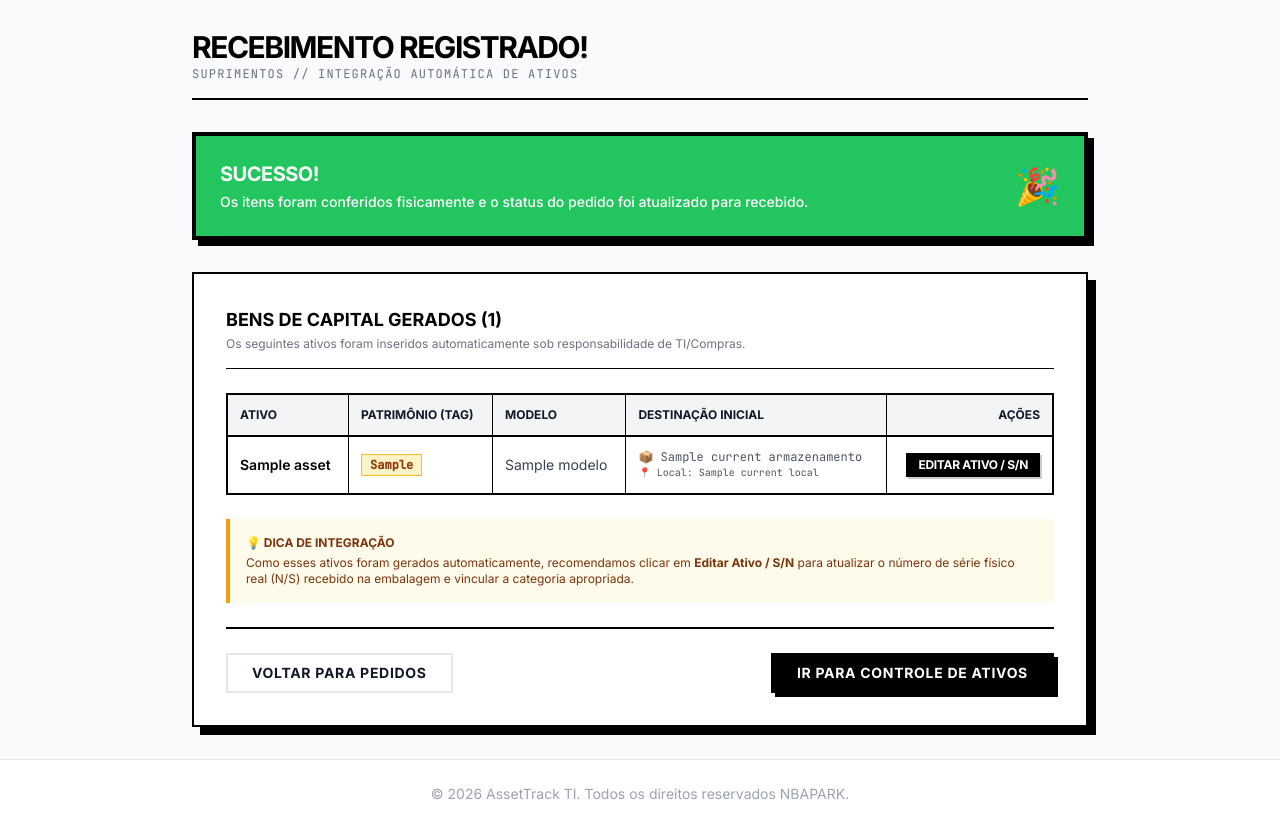
After one commit to nbaparkdev/assettrack_ti, a Python web app: template app/templates/procurement/receiving_success.html in a window 1280 px wide. The commit adds this page. Run offline with Jinja, Linux system fonts and the light colour scheme; the template is opened without the code that fills it: most values are stand-ins (such as "Sample title", 1, 10 or a date in 2020); some libraries are stand-ins or nearby versions.

Commit message:
feat: implement automatic asset creation and location assignment during procurement receiving flow

```diff
--- a/app/templates/assets/list.html
+++ b/app/templates/assets/list.html
@@ -22,6 +22,10 @@
             </a>
 
             {% if user.role.value|lower in ['admin', 'gerente_ti', 'gerente_infra'] %}
+            <a href="/assets/admin/localizacoes"
+                class="hidden md:flex items-center gap-2 bg-white border-2 border-black text-black px-4 py-3 rounded-none text-sm font-bold uppercase tracking-widest hover:bg-gray-100 transition shadow-[4px_4px_0px_0px_rgba(0,0,0,1)] hover:translate-x-[1px] hover:translate-y-[1px] hover:shadow-[2px_2px_0px_0px_rgba(0,0,0,1)]">
+                Localizações
+            </a>
             <a href="/assets/admin/categorias"
                 class="hidden md:flex items-center gap-2 bg-white border-2 border-black text-black px-4 py-3 rounded-none text-sm font-bold uppercase tracking-widest hover:bg-gray-100 transition shadow-[4px_4px_0px_0px_rgba(0,0,0,1)] hover:translate-x-[1px] hover:translate-y-[1px] hover:shadow-[2px_2px_0px_0px_rgba(0,0,0,1)]">
                 Categorias
--- a/app/templates/base.html
+++ b/app/templates/base.html
@@ -126,6 +126,11 @@
                                 <a href="/movimentacoes" class="px-3 py-1 text-xs font-bold uppercase tracking-wider text-gray-500 hover:text-black hover:bg-gray-50 transition-all border border-transparent hover:border-gray-200">
                                     Log
                                 </a>
+                                {% if user.role.value|lower in ['admin', 'gerente_ti', 'gerente_infra'] %}
+                                <a href="/assets/admin/localizacoes" class="px-3 py-1 text-xs font-bold uppercase tracking-wider text-gray-500 hover:text-black hover:bg-gray-50 transition-all border border-transparent hover:border-gray-200">
+                                    Localizações
+                                </a>
+                                {% endif %}
                                 {% endif %}
                                 {% if user.role.value|lower in request.state.menu_permissions.get('fornecedores', ['admin', 'gerente_ti', 'gerente_infra', 'comprador']) %}
                                 <a href="/suppliers" class="px-3 py-1 text-xs font-bold uppercase tracking-wider text-gray-500 hover:text-black hover:bg-gray-50 transition-all border border-transparent hover:border-gray-200">
@@ -214,6 +219,7 @@
                                     <a href="/compras/estoque" class="block px-3 py-2 text-sm font-bold uppercase hover:bg-gray-100">Almoxarifado</a>
                                     <div class="h-[2px] bg-black my-1 mx-2"></div>
                                     <a href="/compras/produtos" class="block px-3 py-2 text-xs font-mono font-bold uppercase hover:bg-gray-100 text-gray-500 hover:text-black">Cad. Produtos</a>
+                                    <a href="/suppliers" class="block px-3 py-2 text-xs font-mono font-bold uppercase hover:bg-gray-100 text-gray-500 hover:text-black">Fornecedores</a>
                                     <a href="/compras/centro-custos" class="block px-3 py-2 text-xs font-mono font-bold uppercase hover:bg-gray-100 text-gray-500 hover:text-black">Centros Custo</a>
                                     <a href="/compras/relatorios" class="block px-3 py-2 text-xs font-mono font-bold uppercase hover:bg-gray-100 text-gray-500 hover:text-black">Relatórios</a>
                                 </div>
@@ -324,6 +330,9 @@
             <div class="{{ section_title }}">Ativos</div>
             <a href="/assets" class="{{ mobile_link }} ml-2">Lista de Ativos</a>
             <a href="/movimentacoes" class="{{ mobile_link }} ml-2">Movimentações</a>
+            {% if user.role.value|lower in ['admin', 'gerente_ti', 'gerente_infra'] %}
+            <a href="/assets/admin/localizacoes" class="{{ mobile_link }} ml-2">Localizações</a>
+            {% endif %}
             <a href="/assets/scanner" class="{{ mobile_link }} ml-2 flex items-center justify-between">
                 Scanner
                 <svg class="w-4 h-4" fill="none" stroke="currentColor" viewBox="0 0 24 24">
@@ -352,8 +361,14 @@
             <div class="{{ section_title }}">Compras</div>
             <a href="/compras" class="{{ mobile_link }} ml-2 text-black border-black hover:bg-gray-50">Painel de Compras</a>
             <a href="/compras/solicitacoes" class="{{ mobile_link }} ml-2">Solicitações de Compra</a>
+            <a href="/compras/cotacoes" class="{{ mobile_link }} ml-2">Cotações</a>
             <a href="/compras/pedidos" class="{{ mobile_link }} ml-2">Pedidos de Compra</a>
+            <a href="/compras/contratos" class="{{ mobile_link }} ml-2">Contratos</a>
             <a href="/compras/estoque" class="{{ mobile_link }} ml-2">Almoxarifado</a>
+            <a href="/compras/produtos" class="{{ mobile_link }} ml-2 text-sm">Cad. Produtos</a>
+            <a href="/suppliers" class="{{ mobile_link }} ml-2 text-sm">Fornecedores</a>
+            <a href="/compras/centro-custos" class="{{ mobile_link }} ml-2 text-sm">Centros de Custo</a>
+            <a href="/compras/relatorios" class="{{ mobile_link }} ml-2 text-sm">Relatórios</a>
             {% endif %}
 
             <!-- Seção: Área Técnica -->
--- /dev/null
+++ b/app/templates/procurement/receiving_success.html
@@ -0,0 +1,84 @@
+{% extends "base.html" %}
+
+{% block content %}
+<div class="space-y-8 fade-in max-w-4xl mx-auto">
+    <!-- Header -->
+    <div class="border-b-2 border-black pb-4">
+        <h1 class="text-3xl font-bold text-black uppercase tracking-tighter leading-none">Recebimento Registrado!</h1>
+        <p class="font-mono text-xs text-gray-500 mt-1 uppercase tracking-widest">Suprimentos // Integração Automática de Ativos</p>
+    </div>
+
+    <!-- Alert / Banner -->
+    <div class="bg-green-500 text-white border-4 border-black p-6 shadow-[6px_6px_0px_0px_rgba(0,0,0,1)] flex items-center justify-between">
+        <div class="space-y-1">
+            <h2 class="text-xl font-bold uppercase tracking-tight">Sucesso!</h2>
+            <p class="text-sm font-medium">Os itens foram conferidos fisicamente e o status do pedido foi atualizado para recebido.</p>
+        </div>
+        <div class="text-4xl">🎉</div>
+    </div>
+
+    <!-- Equipment List Box -->
+    <div class="bg-white border-2 border-black p-8 shadow-[8px_8px_0px_0px_rgba(0,0,0,1)] space-y-6">
+        <div class="border-b border-black pb-4">
+            <h3 class="font-bold text-lg uppercase text-black">Bens de Capital Gerados ({{ assets|length }})</h3>
+            <p class="text-xs text-gray-500 mt-0.5">Os seguintes ativos foram inseridos automaticamente sob responsabilidade de TI/Compras.</p>
+        </div>
+
+        <div class="overflow-x-auto">
+            <table class="w-full border-collapse border-2 border-black">
+                <thead class="bg-gray-100 border-b-2 border-black">
+                    <tr>
+                        <th class="border border-black p-3 text-left text-xs font-bold uppercase">Ativo</th>
+                        <th class="border border-black p-3 text-left text-xs font-bold uppercase">Patrimônio (Tag)</th>
+                        <th class="border border-black p-3 text-left text-xs font-bold uppercase">Modelo</th>
+                        <th class="border border-black p-3 text-left text-xs font-bold uppercase">Destinação Inicial</th>
+                        <th class="border border-black p-3 text-right text-xs font-bold uppercase">Ações</th>
+                    </tr>
+                </thead>
+                <tbody class="divide-y divide-black font-sans text-sm">
+                    {% for asset in assets %}
+                    <tr class="hover:bg-gray-50">
+                        <td class="border border-black p-3 font-semibold text-black">
+                            {{ asset.nome }}
+                        </td>
+                        <td class="border border-black p-3 font-mono text-xs">
+                            <span class="bg-amber-100 border border-amber-400 text-amber-800 px-2 py-0.5 font-bold">{{ asset.e_patrimonio }}</span>
+                        </td>
+                        <td class="border border-black p-3 text-gray-700">
+                            {{ asset.modelo or '-' }}
+                        </td>
+                        <td class="border border-black p-3 font-mono text-xs text-gray-600">
+                            {% if asset.current_armazenamento %}
+                            <span class="block">📦 {{ asset.current_armazenamento.nome }}</span>
+                            {% endif %}
+                            {% if asset.current_local %}
+                            <span class="block text-[10px]">📍 Local: {{ asset.current_local.nome }}</span>
+                            {% endif %}
+                            {% if not asset.current_armazenamento and not asset.current_local %}
+                            <span class="text-gray-400 italic">Não definida</span>
+                            {% endif %}
+                        </td>
+                        <td class="border border-black p-3 text-right">
+                            <a href="/assets/{{ asset.id }}/edit" class="inline-block bg-black text-white hover:bg-gray-800 px-3 py-1 font-bold text-xs uppercase tracking-tight transition shadow-[2px_2px_0px_0px_rgba(0,0,0,0.2)]">
+                                Editar Ativo / S/N
+                            </a>
+                        </td>
+                    </tr>
+                    {% endfor %}
+                </tbody>
+            </table>
+        </div>
+
+        <div class="bg-amber-50 border-l-4 border-amber-500 text-amber-900 p-4 font-sans text-xs">
+            <span class="font-bold block uppercase mb-1">💡 Dica de Integração</span>
+            Como esses ativos foram gerados automaticamente, recomendamos clicar em <strong>Editar Ativo / S/N</strong> para atualizar o número de série físico real (N/S) recebido na embalagem e vincular a categoria apropriada.
+        </div>
+
+        <!-- Footer / Navigation -->
+        <div class="pt-6 border-t-2 border-black flex justify-between items-center">
+            <a href="/compras/pedidos" class="btn-secondary">Voltar para Pedidos</a>
+            <a href="/assets" class="btn-primary shadow-[4px_4px_0px_0px_rgba(0,0,0,1)]">Ir para Controle de Ativos</a>
+        </div>
+    </div>
+</div>
+{% endblock %}
--- a/app/templates/procurement/stock_list.html
+++ b/app/templates/procurement/stock_list.html
@@ -44,10 +44,10 @@
                             {{ st.quantidade_saldo }} {{ st.product.unidade }}
                         </td>
                         <td class="p-4 text-center font-mono text-gray-500">
-                            {{ st.quantidade_minima }} {{ st.product.unidade }}
+                            0 {{ st.product.unidade }}
                         </td>
                         <td class="p-4 text-right">
-                            {% if st.quantidade_saldo < st.quantidade_minima %}
+                            {% if st.quantidade_saldo < 0 %}
                             <span class="font-mono text-[10px] px-2.5 py-1 bg-red-100 text-red-800 border border-red-300 font-bold uppercase">ABAIXO DO MÍNIMO</span>
                             {% else %}
                             <span class="font-mono text-[10px] px-2.5 py-1 bg-green-100 text-green-800 border border-green-300 font-bold uppercase">STOCK OK</span>
--- a/static/uploads/xml/1_nfexemplo.xml
+++ b/static/uploads/xml/1_nfexemplo.xml
@@ -8,7 +8,7 @@
         <natOp>Venda de Mercadoria Adquirida</natOp>
         <mod>55</mod>
         <serie>1</serie>
-        <nNF>8296</nNF>
+        <nNF>9991</nNF>
         <dhEmi>2025-11-06T09:49:49-03:00</dhEmi>
         <dhSaiEnt>2025-09-06T09:49:49-03:00</dhSaiEnt>
         <tpNF>1</tpNF>
@@ -64,7 +64,7 @@
         <prod>
           <cProd>432512.8001</cProd>
           <cEAN>7891113161367</cEAN>
-          <xProd>NOTEBOOK DELL VOSTRO IP3512F</xProd>
+          <xProd>Optiplex 7000</xProd>
           <NCM>60033000</NCM>
           <CFOP>5102</CFOP>
           <uCom>NV</uCom>
```
Also changed, not shown: app/crud/procurement.py (+9 -2 lines), app/services/procurement_service.py (+11 -2 lines), app/templates/procurement/receiving_form.html (+38 -0 lines), app/web/endpoints/procurement.py (+104 -12 lines), static/uploads/xml/1_35221233166730000116550010000528031045707660-NFe.xml (added, +1 -0 lines).
